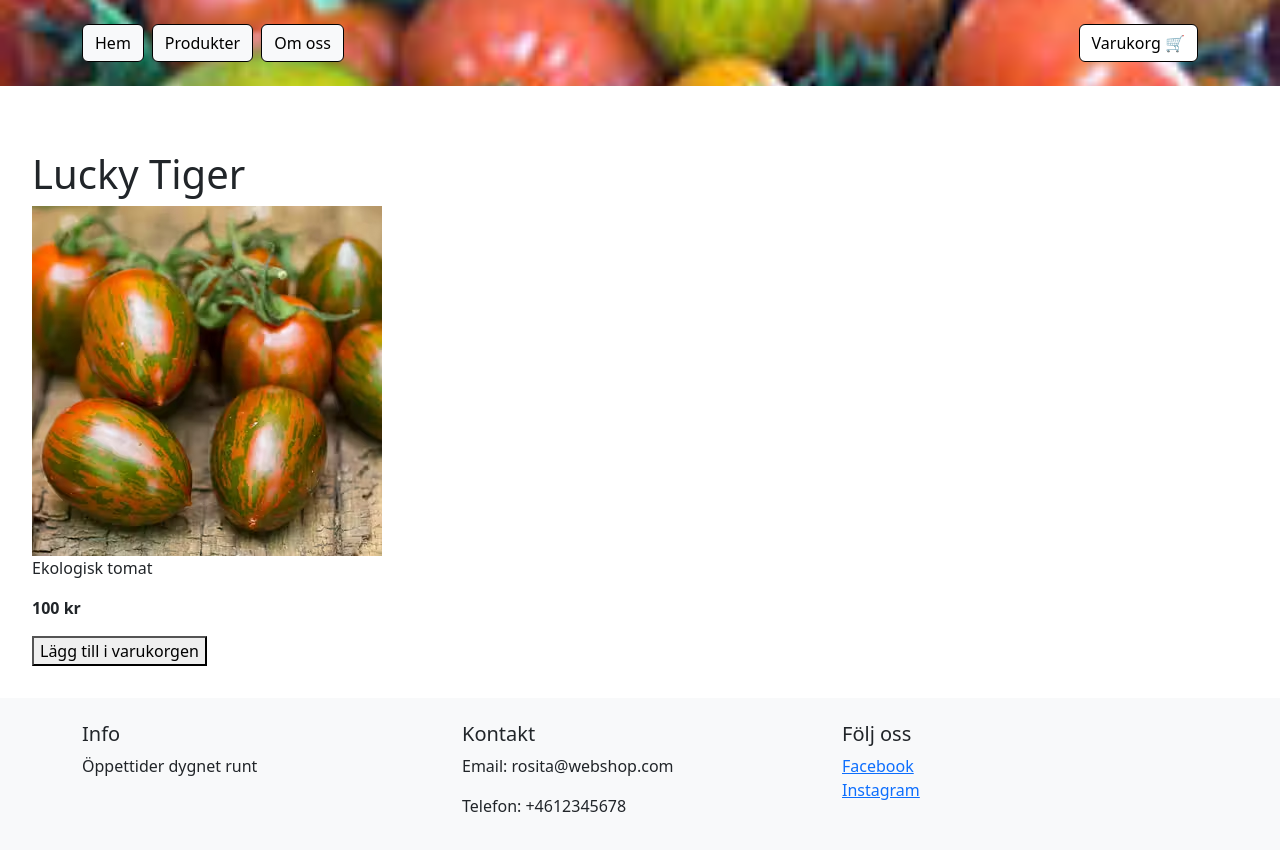
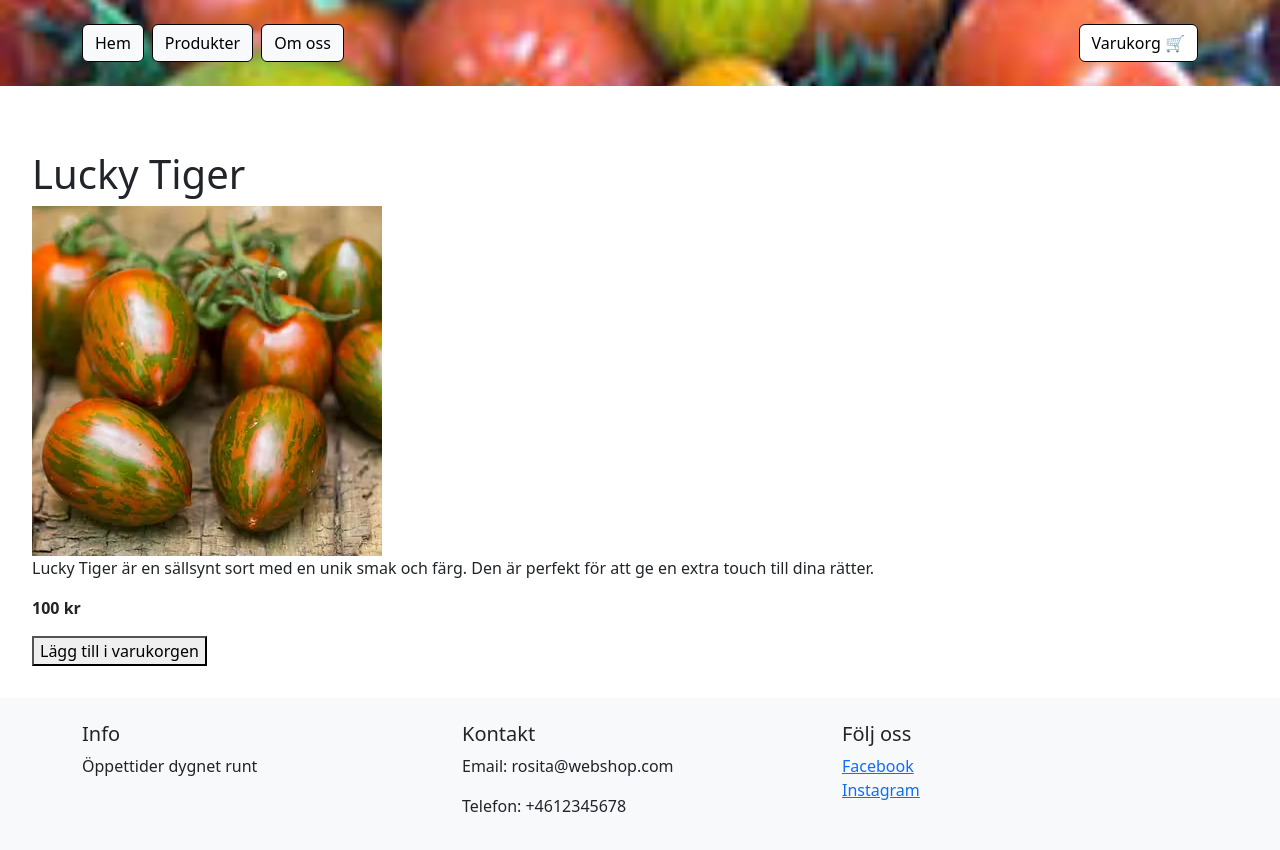
Before and after one commit to RosGyl/webshop6, a React (Create React App) app: page /webshop6/products/10 in a window 1280 px wide. Shown: the top 850 px of the page. Built offline with nearby package versions, Linux system fonts and the light colour scheme.

Commit message:
Längre beskrivningar

```diff
--- a/src/App.css
+++ b/src/App.css
@@ -13,7 +13,6 @@ html, body {
 main {
   flex: 1; /* Gör att huvudinnehållet tar upp all tillgänglig plats */
 }
-
 
 
 footer {
--- a/src/data/products.js
+++ b/src/data/products.js
@@ -3,77 +3,82 @@ const products = [
     id: 1,
     name: "Bifftomat",
     description: "Bifftomat Coeur De Boeuf",
+    longDescription: "Bifftomater är stora och köttiga, perfekta för att göra såser eller att äta färska i sallader. Denna sort är känd för sin intensiva smak och saftighet.",
     price: 100,
-    image: `${process.env.PUBLIC_URL}/images/bifftomat.jpg`,
+    image: `${process.env.PUBLIC_URL}/images/bifftomat.jpg`
   },
   {
     id: 2,
     name: "Pärontomat",
     description: "Yellow Pearshaped, Kulturarv",
+    longDescription: "Pärontomater är kända för sin unika form och söta smak. De är perfekta för att ge en extra touch till dina rätter.",
     price: 100,
-    image: `${process.env.PUBLIC_URL}/images/paron.jpg`,
+    image: `${process.env.PUBLIC_URL}/images/paron.jpg`
   },
   {
     id: 3,
     name: "Plommontomat",
     description: "Kulturarv",
+    longDescription: "Plommontomater är kända för sin söta smak och saftiga kött. De är perfekta för att göra såser eller att äta färska.",
     price: 100,
-    image: `${process.env.PUBLIC_URL}/images/plommon.jpg`,
+    image: `${process.env.PUBLIC_URL}/images/plommon.jpg`
   },
   {
     id: 4,
     name: "Körsbärstomat 'Black Cherry'",
     description: "En ovanlig sort av en vanlig grönsak.",
+    longDescription: "Körsbärstomater är små, söta och perfekta för snacking eller i sallader. Denna sort är känd för sin intensiva smak och saftighet.",
     price: 100,
-    image: `${process.env.PUBLIC_URL}/images/97071_1.jpg`,
+    image: `${process.env.PUBLIC_URL}/images/97071_1.jpg`
   },
   {
     id: 5,
     name: "Kösbärstomat",
     description: "F1 Supersweet 100",
+    longDescription: "Körsbärstomater är små, söta och perfekta för snacking eller i sallader. Denna sort är känd för sin intensiva smak och saftighet.",
     price: 100,
-    image: `${process.env.PUBLIC_URL}/images/kosbar.jpg`,
+    image: `${process.env.PUBLIC_URL}/images/kosbar.jpg`
   },
   {
     id: 6,
     name: "Lucky Tiger",
     description: "Ekologisk tomat",
+    longDescription: "Lucky Tiger är en sällsynt sort med en unik smak och färg. Den är perfekt för att ge en extra touch till dina rätter.",
     price: 100,
-    image: `${process.env.PUBLIC_URL}/images/tiger.jpg`,
-
+    image: `${process.env.PUBLIC_URL}/images/tiger.jpg`
   },
   {
     id: 7,
     name: "Ekologisk Busktomat",
     description: "Yellow Donut - Kultursort",
+    longDescription: "Busktomater är perfekta för små utrymmen och ger en riklig skörd av söta tomater. Denna sort är känd för sin unika form och smak.",
     price: 100,
-    image: `${process.env.PUBLIC_URL}/images/buskgul.jpg`,
-
+    image: `${process.env.PUBLIC_URL}/images/buskgul.jpg`
   },
   {
     id: 8,
     name: "Lucky Tiger",
     description: "Ekologisk tomat",
+    longDescription: "Lucky Tiger är en sällsynt sort med en unik smak och färg. Den är perfekt för att ge en extra touch till dina rätter.",
     price: 100,
-    image: `${process.env.PUBLIC_URL}/images/tiger.jpg`,
-
+    image: `${process.env.PUBLIC_URL}/images/tiger.jpg`
   },
   {
     id: 9,
     name: "Citrina",
     description: "Citrina, Kultursort",
+    longDescription: "Citrina är en gammal sort som är känd för sin söta smak och saftiga kött. Den är perfekt för att göra såser eller att äta färsk i sallader.",
     price: 100,
-    image: `${process.env.PUBLIC_URL}/images/citrina.jpg`,
-
+    image: `${process.env.PUBLIC_URL}/images/citrina.jpg`
   },
   {
     id: 10,
     name: "Lucky Tiger",
     description: "Ekologisk tomat",
+    longDescription: "Lucky Tiger är en sällsynt sort med en unik smak och färg. Den är perfekt för att ge en extra touch till dina rätter.",
     price: 100,
-    image: `${process.env.PUBLIC_URL}/images/tiger.jpg`,
-
-  },
+    image: `${process.env.PUBLIC_URL}/images/tiger.jpg`
+  }
 ];
 
 export default products;
--- a/src/pages/ProductPage.js
+++ b/src/pages/ProductPage.js
@@ -14,7 +14,7 @@ const ProductPage = () => {
     <div style={{ padding: "2rem" }}>
       <h1>{product.name}</h1>
       <img src={product.image} alt={product.name} style={{ maxWidth: "400px" }} />
-      <p>{product.description}</p>
+      <p>{product.longDescription}</p> {/* Längre beskrivning */}
       <p><strong>{product.price} kr</strong></p>
       <button onClick={() => addToCart(product)}>Lägg till i varukorgen</button>
     </div>
```
